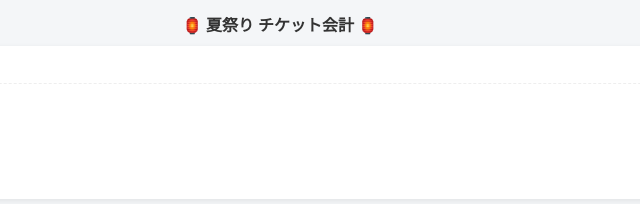
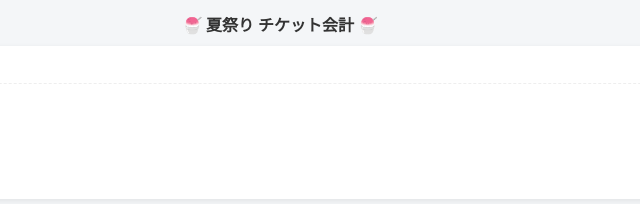
Before and after one commit to neko-no-work-iroiro/summer-festival-pos, a plain HTML site: page index.html in a window 1280 px wide. Shown: the top 204 px of the page, 360-1000 px from the left. Drawn offline with Linux system fonts and the light colour scheme.

Commit message:
Update index.html

```diff
--- a/index.html
+++ b/index.html
@@ -118,7 +118,7 @@
 </head>
 <body>
 
-  <h1>🏮 夏祭り チケット会計 🏮</h1>
+  <h1>🍧 夏祭り チケット会計 🍧</h1>
 
   <!-- 表示部 -->
   <div class="display">
```
